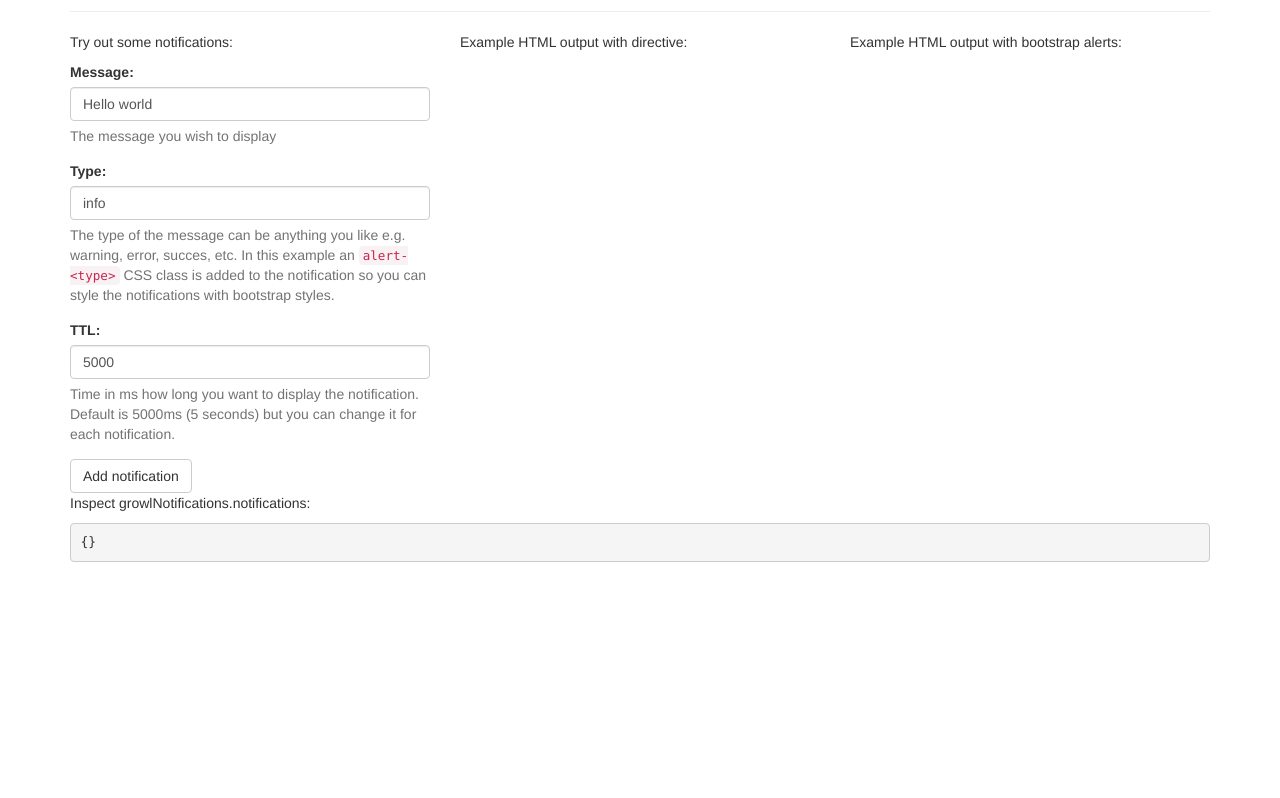
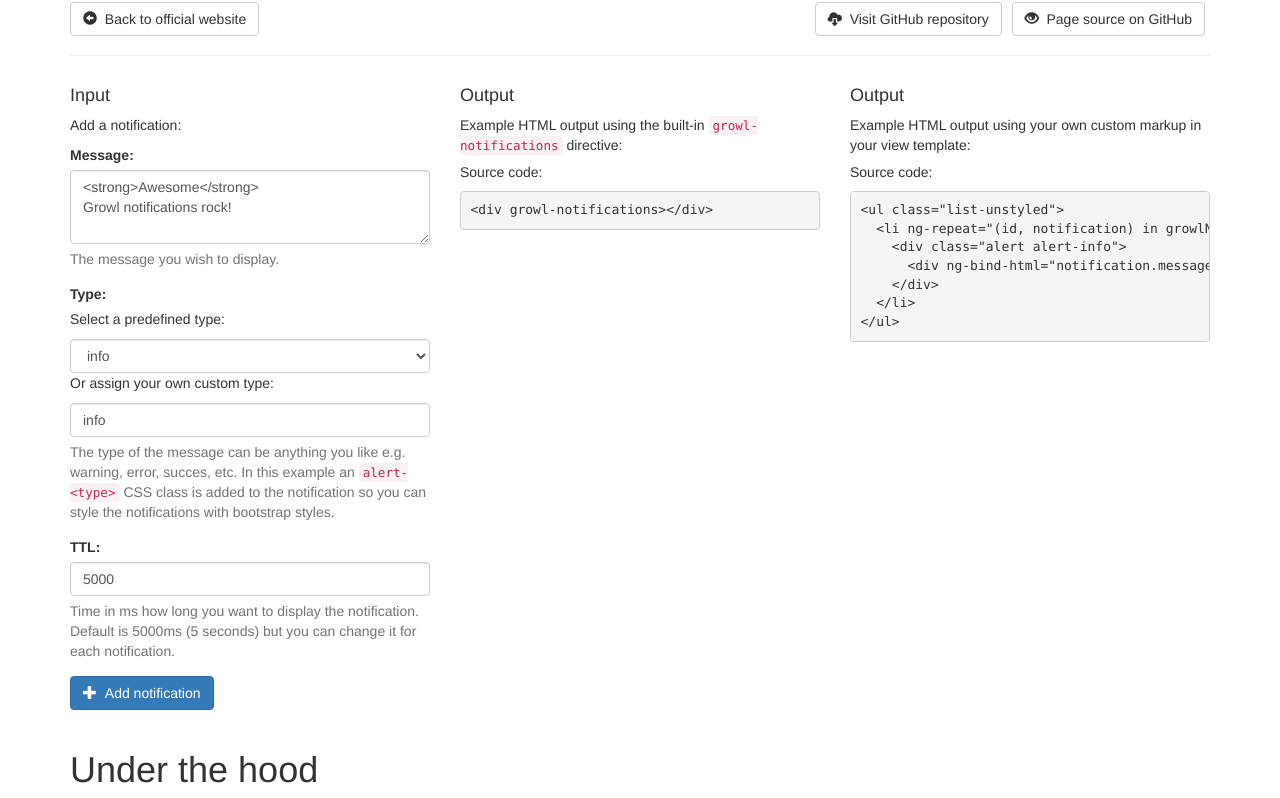
Before and after one commit to jvandemo/angular-growl-notifications, a website: page demo/index.html in a window 1280 px wide. Shown: the part 88-886 px from the top of the page. Before the commit the page ends 800 px from the top, so only its background shows below. Drawn offline with nearby package versions, Linux system fonts and the light colour scheme; some packages are replaced by stand-ins of ours.

Commit message:
Update demo page

```diff
--- a/demo/app.js
+++ b/demo/app.js
@@ -12,7 +12,7 @@ angular.module('app')
         $scope.me = "Jurgen";
 
         $scope.notification = {
-            message: 'Hello world',
+            message: '<strong>Awesome</strong>\nGrowl notifications rock!',
             type: 'info',
             ttl: 5000
         };
--- a/demo/index.html
+++ b/demo/index.html
@@ -1,13 +1,13 @@
 <!DOCTYPE html>
 <html>
 <head>
-    <title>Examples</title>
-    <link rel="stylesheet" href="/bower/bootstrap/dist/css/bootstrap.css"/>
-    <link rel="stylesheet" href="/bower/animate.css/animate.css"/>
-    <script type="text/javascript" src="/bower/angular/angular.js"></script>
-    <script type="text/javascript" src="/bower/angular-animate/angular-animate.js"></script>
-    <script type="text/javascript" src="/bower/angular-sanitize/angular-sanitize.js"></script>
-    <script type="text/javascript" src="/dist/growl-notifications.js"></script>
+    <title>Growl notifications for AngularJS</title>
+    <link rel="stylesheet" href="../bower/bootstrap/dist/css/bootstrap.css"/>
+    <link rel="stylesheet" href="../bower/animate.css/animate.css"/>
+    <script type="text/javascript" src="../bower/angular/angular.js"></script>
+    <script type="text/javascript" src="../bower/angular-animate/angular-animate.js"></script>
+    <script type="text/javascript" src="../bower/angular-sanitize/angular-sanitize.js"></script>
+    <script type="text/javascript" src="../dist/growl-notifications.js"></script>
     <script type="text/javascript" src="app.js"></script>
     <style>
         .ng-enter{
@@ -31,34 +31,44 @@
         <div class="col-sm-12" ng-controller="MainCtrl">
 
             <div class="page-header">
-                <h1>Growl notifications <small>for AngularJS</small></h1>
+                <h1>Growl notifications for AngularJS <small>demo page</small></h1>
+                <ul class="list-inline">
+                    <li><a href="http://jvandemo.github.io/angular-growl-notifications/" class="btn btn-default"><span class="glyphicon glyphicon-circle-arrow-left"></span>&nbsp;&nbsp;Back to official website</a></li>
+                    <li class="pull-right"><a class="btn btn-default" href="https://github.com/jvandemo/angular-growl-notifications/tree/master/demo"><span class="glyphicon glyphicon-eye-open"></span>&nbsp;&nbsp;Page source on GitHub</a></li>
+                    <li class="pull-right"><a class="btn btn-default" href="https://github.com/jvandemo/angular-growl-notifications/"><span class="glyphicon glyphicon-cloud-download"></span>&nbsp;&nbsp;Visit GitHub repository</a></li>
+                </ul>
+
+
+
             </div>
 
             <div class="row">
 
                 <div class="col-sm-4">
 
-                    <div growl-notification>
-                        Hello there!
-                    </div>
+                    <h4>Input</h4>
 
-                    <div growl-notification>
-                        <b>Bold title</b><br />
-                        <div>
-                            <span>Hello {{me}}</span>
-                        </div>
-                    </div>
+                    <div growl-notification><strong>Welcome</strong></div>
 
-                    <p>Try out some notifications:</p>
+                    <p>Add a notification:</p>
 
                     <form>
                         <div class="form-group">
                             <label>Message:</label>
-                            <input type="text" class="form-control" ng-model="notification.message" />
-                            <span class="help-block">The message you wish to display</span>
+                            <textarea rows="3" class="form-control" ng-model="notification.message"></textarea>
+                            <span class="help-block">The message you wish to display.</span>
                         </div>
                         <div class="form-group">
                             <label>Type:</label>
+                            <p>Select a predefined type:</p>
+                            <select ng-model="notification.type" class="form-control">
+                                <option value="info">info</option>
+                                <option value="warning">warning</option>
+                                <option value="danger">danger</option>
+                                <option value="success">success</option>
+                                <option value="error">error</option>
+                            </select>
+                            <p>Or assign your own custom type:</p>
                             <input type="text" class="form-control" ng-model="notification.type" />
                             <span class="help-block">The type of the message can be anything you like e.g. warning, error, succes, etc. In this example an <code>alert-&lt;type&gt;</code> CSS class is added to the notification so you can style the notifications with bootstrap styles.</span>
                         </div>
@@ -69,20 +79,30 @@
                         </div>
                     </form>
 
-                    <button ng-click="addNotification()" class="btn btn-default">Add notification</button>
+                    <button ng-click="addNotification()" class="btn btn-primary"><span class="glyphicon glyphicon-plus"></span>&nbsp;&nbsp;Add notification</button>
 
                 </div>
 
                 <div class="col-sm-4">
 
-                    <p>Example HTML output with directive:</p>
+                    <h4>Output</h4>
+
+                    <p>Example HTML output using the built-in <code>growl-notifications</code> directive:</p>
+
                     <div growl-notifications></div>
+
+                    <h5>Source code:</h5>
+
+                    <pre>&lt;div growl-notifications&gt;&lt;/div&gt;</pre>
 
                 </div>
 
                 <div class="col-sm-4">
 
-                    <p>Example HTML output with bootstrap alerts:</p>
+                    <h4>Output</h4>
+
+                    <p>Example HTML output using your own custom markup in your view template:</p>
+
                     <ul class="list-unstyled">
                         <li ng-repeat="(id, notification) in growlNotifications.notifications">
                             <div class="alert alert-{{notification.type}}">
@@ -90,6 +110,19 @@
                             </div>
                         </li>
                     </ul>
+
+                    <h5>Source code:</h5>
+
+<pre>
+&lt;ul class=&quot;list-unstyled&quot;&gt;
+  &lt;li ng-repeat=&quot;(id, notification) in growlNotifications.notifications&quot;&gt;
+    &lt;div class=&quot;alert alert-{{notification.type}}&quot;&gt;
+      &lt;div ng-bind-html=&quot;notification.message&quot;&gt;&lt;/div&gt;
+    &lt;/div&gt;
+  &lt;/li&gt;
+&lt;/ul&gt;
+</pre>
+
 
                 </div>
 
@@ -99,7 +132,11 @@
 
                 <div class="col-sm-12">
 
-                    <p>Inspect growlNotifications.notifications:</p>
+                    <div class="page-header">
+                        <h1>Under the hood</h1>
+                    </div>
+
+                    <p>Inspection of growlNotifications.notifications:</p>
                     <pre>{{growlNotifications.notifications | json}}</pre>
 
                 </div>
```
